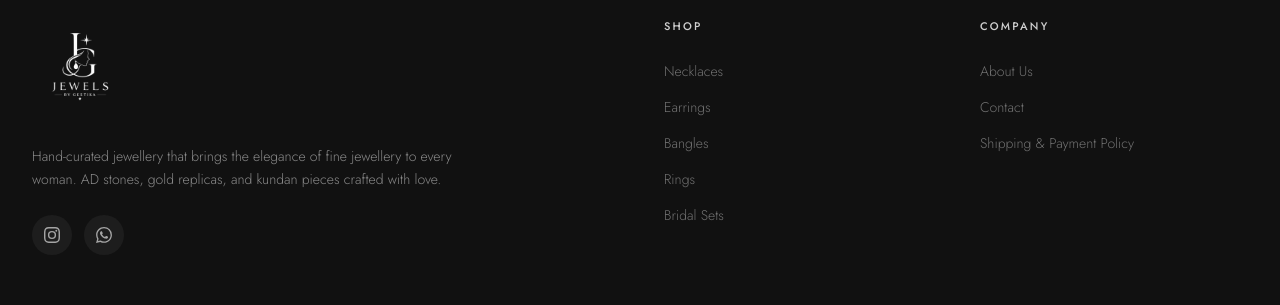
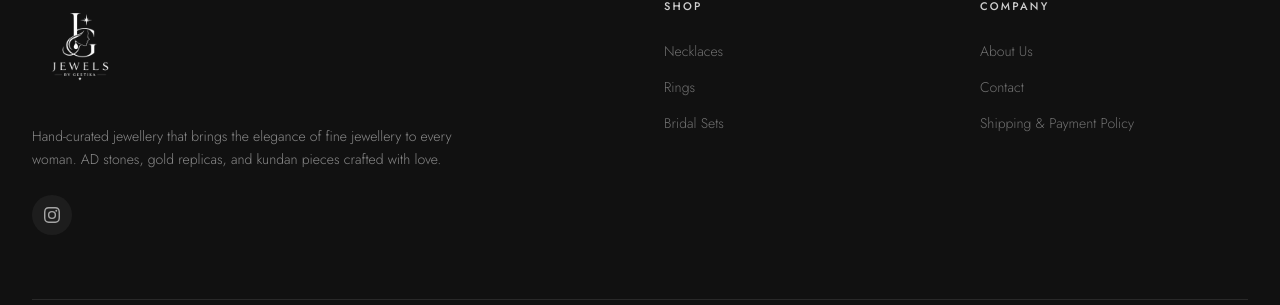
Before and after one commit to da2793/jewels-by-geetika, a Next.js app: page /product/1 in a window 1280 px wide. Shown: the part 1847-2152 px from the top of the page. Built offline with nearby package versions, Linux system fonts and the light colour scheme; no server answers; the database is empty.

Commit message:
Fix test products out of stock (fallback to local), remove WhatsApp and Earrings/Bangles from footer

```diff
--- a/src/components/Footer.tsx
+++ b/src/components/Footer.tsx
@@ -7,8 +7,6 @@ import Logo from "./Logo";
 const footerLinks = {
   shop: [
     { label: "Necklaces", href: "/collections?category=necklaces" },
-    { label: "Earrings", href: "/collections?category=earrings" },
-    { label: "Bangles", href: "/collections?category=bangles" },
     { label: "Rings", href: "/collections?category=rings" },
     { label: "Bridal Sets", href: "/collections?category=bridal-sets" },
   ],
@@ -49,17 +47,6 @@ export default function Footer() {
               >
                 <svg className="w-4 h-4" fill="currentColor" viewBox="0 0 24 24">
                   <path d="M12 2.163c3.204 0 3.584.012 4.85.07 3.252.148 4.771 1.691 4.919 4.919.058 1.265.069 1.645.069 4.849 0 3.205-.012 3.584-.069 4.849-.149 3.225-1.664 4.771-4.919 4.919-1.266.058-1.644.07-4.85.07-3.204 0-3.584-.012-4.849-.07-3.26-.149-4.771-1.699-4.919-4.92-.058-1.265-.07-1.644-.07-4.849 0-3.204.013-3.583.07-4.849.149-3.227 1.664-4.771 4.919-4.919 1.266-.057 1.645-.069 4.849-.069zM12 0C8.741 0 8.333.014 7.053.072 2.695.272.273 2.69.073 7.052.014 8.333 0 8.741 0 12c0 3.259.014 3.668.072 4.948.2 4.358 2.618 6.78 6.98 6.98C8.333 23.986 8.741 24 12 24c3.259 0 3.668-.014 4.948-.072 4.354-.2 6.782-2.618 6.979-6.98.059-1.28.073-1.689.073-4.948 0-3.259-.014-3.667-.072-4.947-.196-4.354-2.617-6.78-6.979-6.98C15.668.014 15.259 0 12 0zm0 5.838a6.162 6.162 0 100 12.324 6.162 6.162 0 000-12.324zM12 16a4 4 0 110-8 4 4 0 010 8zm6.406-11.845a1.44 1.44 0 100 2.881 1.44 1.44 0 000-2.881z" />
-                </svg>
-              </a>
-              <a
-                href="https://wa.me/919289890426"
-                target="_blank"
-                rel="noopener noreferrer"
-                className="w-10 h-10 rounded-full bg-white/5 flex items-center justify-center text-white/60 hover:bg-green-500 hover:text-white transition-all duration-300"
-                aria-label="WhatsApp"
-              >
-                <svg className="w-4 h-4" fill="currentColor" viewBox="0 0 24 24">
-                  <path d="M17.472 14.382c-.297-.149-1.758-.867-2.03-.967-.273-.099-.471-.148-.67.15-.197.297-.767.966-.94 1.164-.173.199-.347.223-.644.075-.297-.15-1.255-.463-2.39-1.475-.883-.788-1.48-1.761-1.653-2.059-.173-.297-.018-.458.13-.606.134-.133.298-.347.446-.52.149-.174.198-.298.298-.497.099-.198.05-.371-.025-.52-.075-.149-.669-1.612-.916-2.207-.242-.579-.487-.5-.669-.51-.173-.008-.371-.01-.57-.01-.198 0-.52.074-.792.372-.272.297-1.04 1.016-1.04 2.479 0 1.462 1.065 2.875 1.213 3.074.149.198 2.096 3.2 5.077 4.487.709.306 1.262.489 1.694.625.712.227 1.36.195 1.871.118.571-.085 1.758-.719 2.006-1.413.248-.694.248-1.289.173-1.413-.074-.124-.272-.198-.57-.347m-5.421 7.403h-.004a9.87 9.87 0 01-5.031-1.378l-.361-.214-3.741.982.998-3.648-.235-.374a9.86 9.86 0 01-1.51-5.26c.001-5.45 4.436-9.884 9.888-9.884 2.64 0 5.122 1.03 6.988 2.898a9.825 9.825 0 012.893 6.994c-.003 5.45-4.437 9.884-9.885 9.884m8.413-18.297A11.815 11.815 0 0012.05 0C5.495 0 .16 5.335.157 11.892c0 2.096.547 4.142 1.588 5.945L.057 24l6.305-1.654a11.882 11.882 0 005.683 1.448h.005c6.554 0 11.89-5.335 11.893-11.893a11.821 11.821 0 00-3.48-8.413z" />
                 </svg>
               </a>
             </div>
--- a/src/lib/stock.ts
+++ b/src/lib/stock.ts
@@ -1,8 +1,9 @@
 import { createClient } from "@/lib/supabase/client";
+import { getStock as getLocalStock } from "@/data/products";
 
 export async function getStock(productId: string): Promise<number> {
   const supabase = createClient();
-  if (!supabase) return 0;
+  if (!supabase) return getLocalStock(productId);
 
   const { data } = await supabase
     .from("stock")
@@ -10,18 +11,28 @@ export async function getStock(productId: string): Promise<number> {
     .eq("product_id", productId)
     .single();
 
-  return data?.quantity ?? 0;
+  // Fall back to local stock if product not in database
+  if (!data) return getLocalStock(productId);
+  return data.quantity ?? 0;
 }
 
 export async function getAllStock(): Promise<Record<string, number>> {
+  // Start with local stock as base
+  const { products } = await import("@/data/products");
+  const localStockLevels: Record<string, number> = {};
+  products.forEach((p: any) => {
+    localStockLevels[p.id] = getLocalStock(p.id);
+  });
+
   const supabase = createClient();
-  if (!supabase) return {};
+  if (!supabase) return localStockLevels;
 
   const { data } = await supabase.from("stock").select("product_id, quantity");
 
-  if (!data) return {};
+  if (!data) return localStockLevels;
 
-  const stockMap: Record<string, number> = {};
+  // Merge: Supabase values override local
+  const stockMap: Record<string, number> = { ...localStockLevels };
   data.forEach((item: any) => {
     stockMap[item.product_id] = item.quantity;
   });
```
